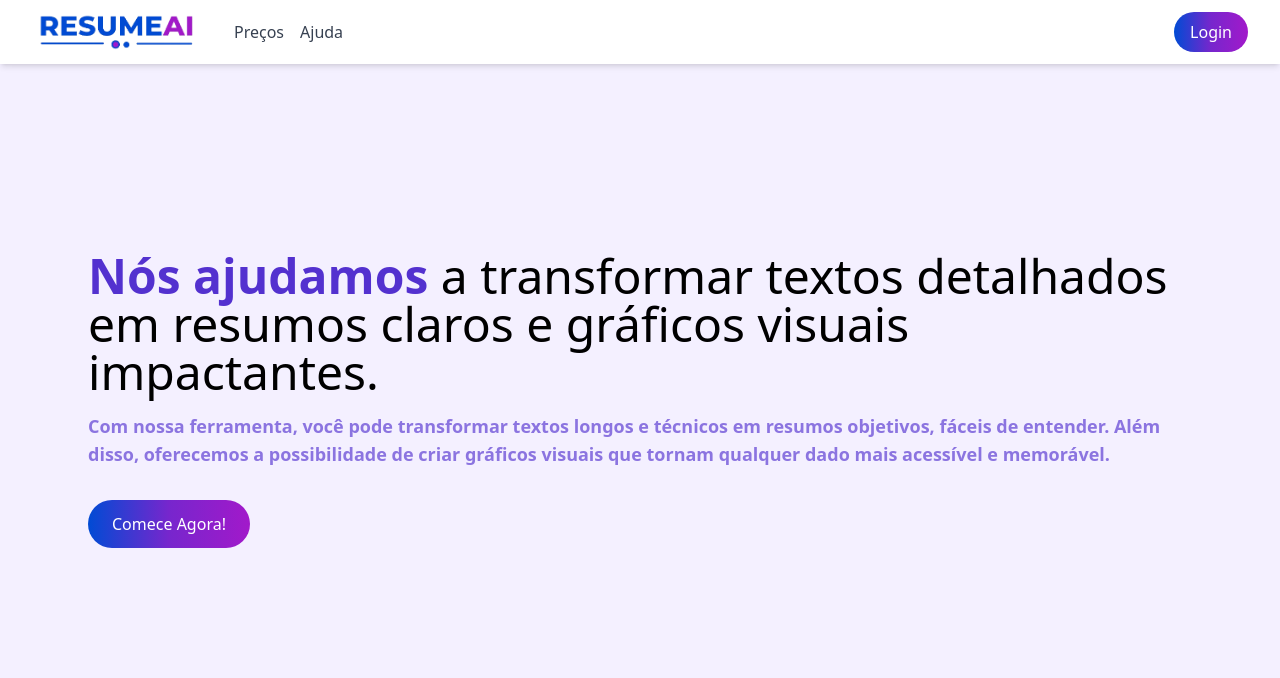
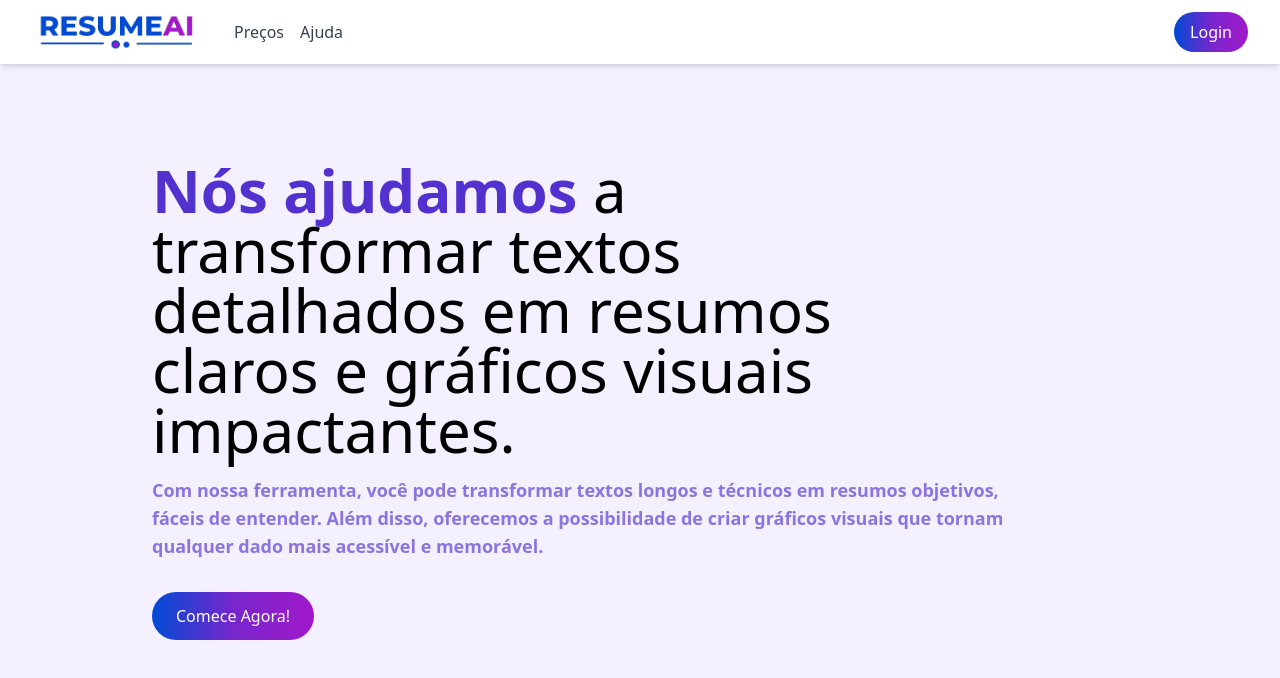
Before and after one commit to fabriely/ResumeAI, a Next.js app in the folder client/: page / in a window 1280 px wide. Shown: the top 678 px of the page. Built offline with nearby package versions, Linux system fonts and the light colour scheme; no server answers.

Commit message:
fix(my-profile): fix sizes

```diff
--- a/client/src/components/home/index.tsx
+++ b/client/src/components/home/index.tsx
@@ -7,29 +7,36 @@ import { useRouter } from 'next/navigation';
 const Home = () => {
   const router = useRouter();
   return (
-    <main className="relative bg-[#F4F0FF] flex flex-col md:flex-row items-center justify-between px-10 py-20 w-full min-h-screen">
+    <main className="relative bg-[#F4F0FF] flex flex-col md:flex-row items-center justify-between px-6 py-20 w-full min-h-screen">
       <div className="absolute top-0 left-0 w-full z-10">
         <Header />
       </div>
 
       {/* Texto principal */}
-      <div className="max-w-6xl z-0 mt-16 md:mt-0">
-        <h2 className="text-[#000000] text-5xl md:text-5xl xl:text-5xl 2xl:text-6xl font-light ml-12 leading-tight">
+      <div className="z-0 mt-16 md:mt-0  w-full px-6 sm:px-12 md:px-20 xl:px-32">
+        <h2 className="text-[#000000] max-w-5xl text-4xl sm:text-4xl lg:text-5xl 2xl:max-w-4xl xl:max-w-3xl xl:text-6xl font-light leading-tight">
           <span className="text-[#5331CF] font-black">Nós ajudamos</span> a transformar textos detalhados em resumos claros e gráficos visuais impactantes.
         </h2>
-        <p className="mt-4 text-lg 2xl:text-2xl text-[#5331CF] text-opacity-65 font-semibold ml-12">
+        <p className="mt-4 max-w-4xl 2xl:max-w-3xl text-lg 2xl:text-xl text-[#5331CF] text-opacity-65 font-semibold">
           Com nossa ferramenta, você pode transformar textos longos e técnicos em resumos objetivos, fáceis de entender.
           Além disso, oferecemos a possibilidade de criar gráficos visuais que tornam qualquer dado mais acessível e memorável.
         </p>
-        <button className="mt-8 ml-12 px-6 py-3 rounded-[24px] text-white font-medium bg-gradient-to-r from-[#004BD4] via-[#5331CF] via-[#7726CD] to-[#A219CA] hover:opacity-90"
-        onClick={() => router.push("/chatbot")}>
+        <button
+          className="mt-8 px-6 py-3 rounded-[24px] text-white font-medium bg-gradient-to-r from-[#004BD4] via-[#5331CF] via-[#7726CD] to-[#A219CA] hover:opacity-90"
+          onClick={() => router.push("/chatbot")}>
           Comece Agora!
         </button>
       </div>
 
-      {/* Imagem à direita - Esconde em telas menores que 1024px */}
-      <div className="hidden 2xl:block absolute right-0 bottom-0 md:top-10 lg:top-0 w-[1000px] z-0">
-        <Image src={Back} alt="Ilustração de uma mulher no computador" className="w-full h-auto" />
+      <div className="hidden 2xl:block lg:w-[700px] xl:w-[800px]  absolute right-0 bottom-0 md:top-10 lg:top-0 w-full z-0">
+        <Image
+          src={Back}
+          alt="Ilustração de uma mulher no computador"
+          className="w-full h-auto"
+          layout="responsive"
+          width={900}
+          height={900}
+        />
       </div>
     </main>
   );
```
